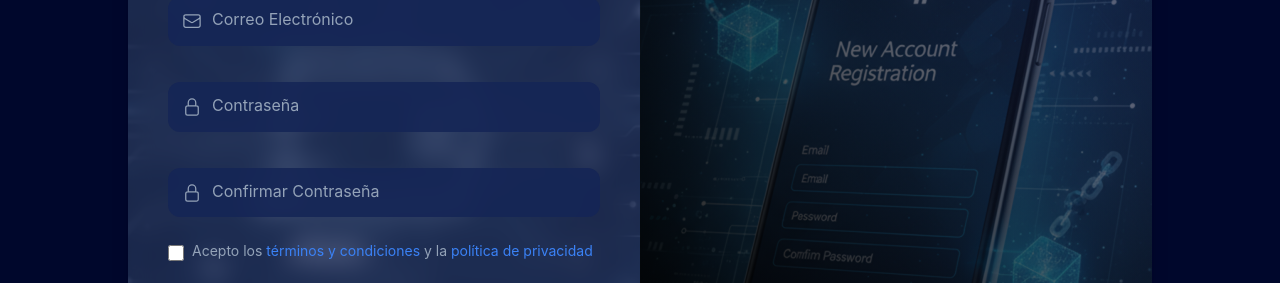
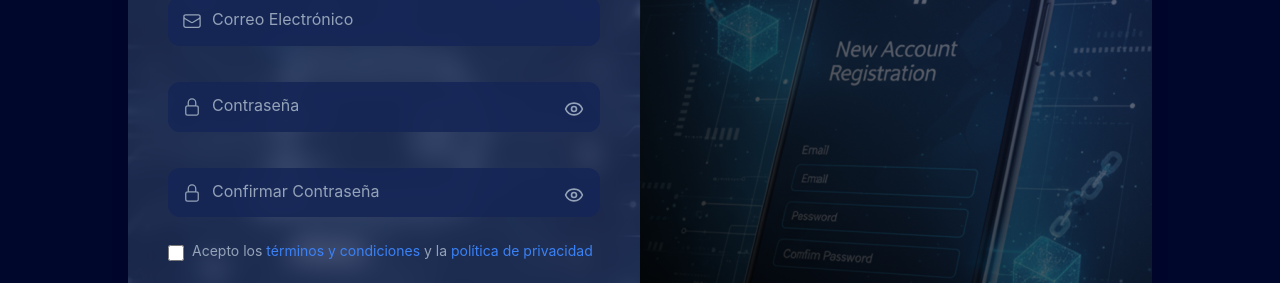
Before and after one commit to Juliorivasz/Bankapp, a React (Vite) app in the folder frontend/: page /register in a window 1280 px wide. Shown: the part 237-520 px from the top of the page. Built offline with nearby package versions, Linux system fonts and the light colour scheme.

Commit message:
added eye show password

```diff
--- a/frontend/src/pages/Login-page.tsx
+++ b/frontend/src/pages/Login-page.tsx
@@ -6,6 +6,7 @@ import { AnimatePresence, motion } from "framer-motion"
 import { useMemo, useState } from "react"
 import Navbar from "../components/layout/Navbar"
 import fondoLogin from "/fondo_wallet.webp"
+import { EyeIcon, EyeOffIcon } from "lucide-react"
 
 function ValidationItem({ text, valid }: { text: string; valid: boolean }) {
   return (
@@ -58,6 +59,7 @@ export default function LoginPage() {
   `;
   const [email, setEmail] = useState("")
   const [password, setPassword] = useState("")
+  const [showPassword, setShowPassword] = useState(false)
   const [showPasswordChecks, setShowPasswordChecks] = useState(false)
 
   const validationChecks = useMemo(() => {
@@ -104,14 +106,12 @@ export default function LoginPage() {
 
               <form onSubmit={handleSubmit} className="space-y-6">
                 {/* --- CAMPO DE CORREO ELECTRÓNICO --- */}
-                <div className="relative pt-7 mb-3"> {/* 1. AÑADIMOS PADDING SUPERIOR AL CONTENEDOR */}
+                <div className="relative pt-7 mb-3">
 
-                  {/* Icono (sin cambios) */}
-                  <div className="absolute inset-y-0 left-0 pl-3.5 flex items-center pointer-events-none z-10 top-7"> {/* 2. Ajustamos 'top' */}
+                  <div className="absolute inset-y-0 left-0 pl-3.5 flex items-center pointer-events-none z-10 top-7">
                     <EmailIcon className="w-5 h-5 text-[var(--color-muted-foreground)]" />
                   </div>
 
-                  {/* Input (con 'peer') */}
                   <input
                     id="email"
                     type="email"
@@ -138,17 +138,28 @@ export default function LoginPage() {
                   </div>
                   <input
                     id="password"
-                    type="password"
+                    type={showPassword ? "text" : "password"}
                     value={password}
                     onChange={(e) => setPassword(e.target.value)}
                     onFocus={() => setShowPasswordChecks(true)}
-                    className={classInputForm}
+                    className={`${classInputForm} pr-12`}
                     placeholder=" "
                     required
                   />
-                  <label htmlFor="password" className={classLabelForm}>
-                    Contraseña
-                  </label>
+                  <label htmlFor="password" className={classLabelForm}>Contraseña</label>
+
+                  {/* 4. BOTÓN DE MOSTRAR/OCULTAR */}
+                  <button
+                    type="button"
+                    onClick={() => setShowPassword(!showPassword)}
+                    className="absolute right-4 top-4 h-full flex items-center text-[var(--color-muted-foreground)] hover:text-[var(--color-foreground)] transition-colors z-20"
+                  >
+                    {showPassword ? (
+                      <EyeOffIcon className="w-5 h-5" />
+                    ) : (
+                      <EyeIcon className="w-5 h-5" />
+                    )}
+                  </button>
                 </div>
 
                 <div className="flex items-center justify-between text-sm">
--- a/frontend/src/pages/Register-page.tsx
+++ b/frontend/src/pages/Register-page.tsx
@@ -6,6 +6,7 @@ import { AnimatePresence, motion } from "framer-motion"
 import { useMemo, useState } from "react"
 import Navbar from "../components/layout/Navbar"
 import fondoRegister from "/fondo_register.webp"
+import { EyeIcon, EyeOffIcon } from "lucide-react"
 
 function ValidationItem({ text, valid }: { text: string; valid: boolean }) {
   return (
@@ -61,6 +62,8 @@ export default function RegisterPage() {
   const [password, setPassword] = useState("")
   const [confirmPassword, setConfirmPassword] = useState("")
   const [showPasswordChecks, setShowPasswordChecks] = useState(false)
+  const [showPassword, setShowPassword] = useState(false)
+  const [showConfirmPassword, setShowConfirmPassword] = useState(false)
 
   const validationChecks = useMemo(() => {
     return [
@@ -151,41 +154,47 @@ export default function RegisterPage() {
                   </div>
                   <input
                     id="password"
-                    type="password"
+                    type={showPassword ? "text" : "password"}
                     value={password}
                     onChange={(e) => setPassword(e.target.value)}
-                    onFocus={() => setShowPasswordChecks(true)} // 4. ACTIVAR LA LISTA AL HACER FOCUS
-                    className={classInputForm}
+                    onFocus={() => setShowPasswordChecks(true)}
+                    className={`${classInputForm} pr-12`}
                     placeholder=" "
                     required
                   />
-                  <label
-                    htmlFor="password"
-                    className={classLabelForm}>
-                    Contraseña
-                  </label>
+                  <label htmlFor="password" className={classLabelForm}>Contraseña</label>
+                  <button
+                    type="button"
+                    onClick={() => setShowPassword(!showPassword)}
+                    className="absolute right-4 top-4 h-full flex items-center text-[var(--color-muted-foreground)] hover:text-[var(--color-foreground)] transition-colors z-20"
+                  >
+                    {showPassword ? <EyeOffIcon className="w-5 h-5" /> : <EyeIcon className="w-5 h-5" />}
+                  </button>
                 </div>
 
-                {/* Confirmar Contraseña */}
+                {/* --- CONFIRMAR CONTRASEÑA (MODIFICADO) --- */}
                 <div className="relative pt-7 mb-2">
                   <div className="absolute inset-y-0 left-0 pl-3.5 flex items-center pointer-events-none z-10 top-7">
                     <LockIcon className="w-5 h-5 text-[var(--color-muted-foreground)]" />
                   </div>
                   <input
                     id="confirmPassword"
-                    type="password"
+                    type={showConfirmPassword ? "text" : "password"}
                     value={confirmPassword}
                     onChange={(e) => setConfirmPassword(e.target.value)}
-                    onFocus={() => setShowPasswordChecks(true)} // 4. ACTIVAR LA LISTA AL HACER FOCUS
-                    className={classInputForm}
+                    onFocus={() => setShowPasswordChecks(true)}
+                    className={`${classInputForm} pr-12`}
                     placeholder=" "
                     required
                   />
-                  <label
-                    htmlFor="confirmPassword"
-                    className={classLabelForm}>
-                    Confirmar Contraseña
-                  </label>
+                  <label htmlFor="confirmPassword" className={classLabelForm}>Confirmar Contraseña</label>
+                  <button
+                    type="button"
+                    onClick={() => setShowConfirmPassword(!showConfirmPassword)}
+                    className="absolute right-4 top-4 h-full flex items-center text-[var(--color-muted-foreground)] hover:text-[var(--color-foreground)] transition-colors z-20"
+                  >
+                    {showConfirmPassword ? <EyeOffIcon className="w-5 h-5" /> : <EyeIcon className="w-5 h-5" />}
+                  </button>
                 </div>
 
                 <div className="flex items-start gap-2 my-6">
```
